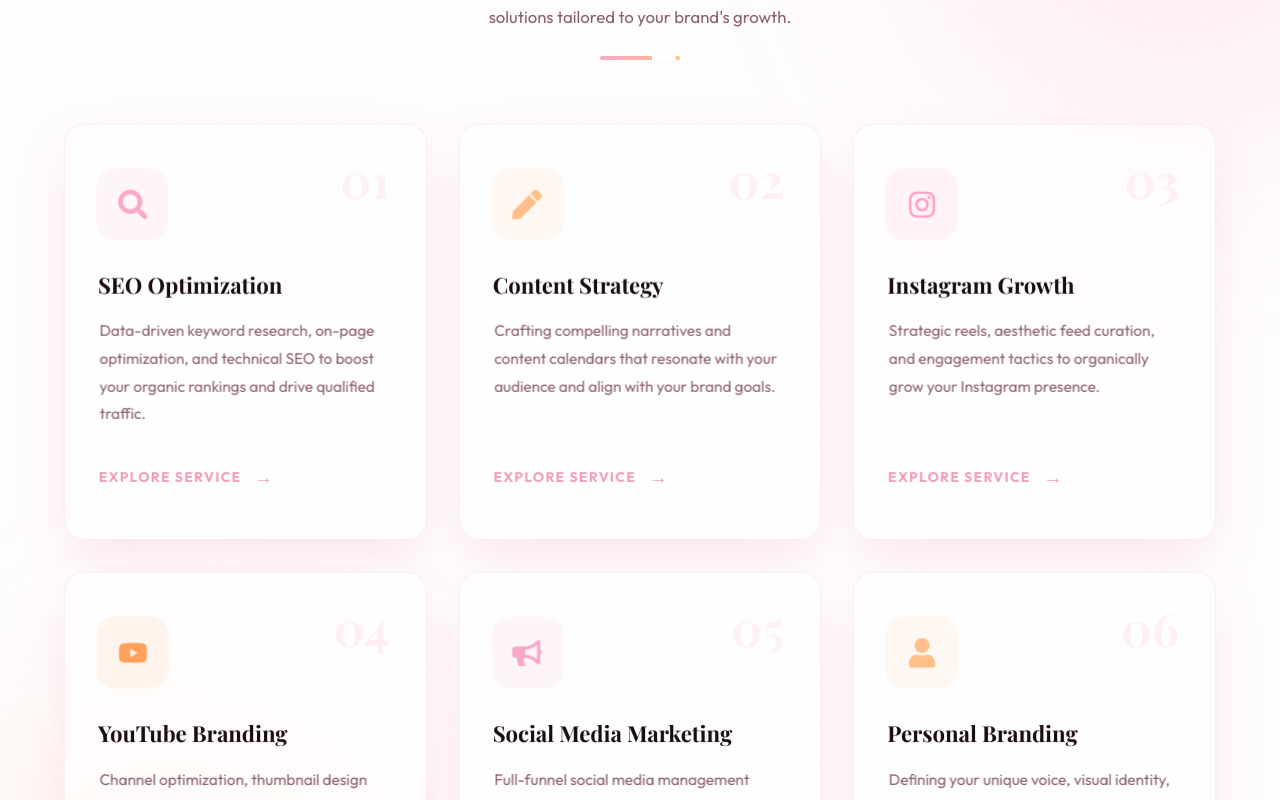
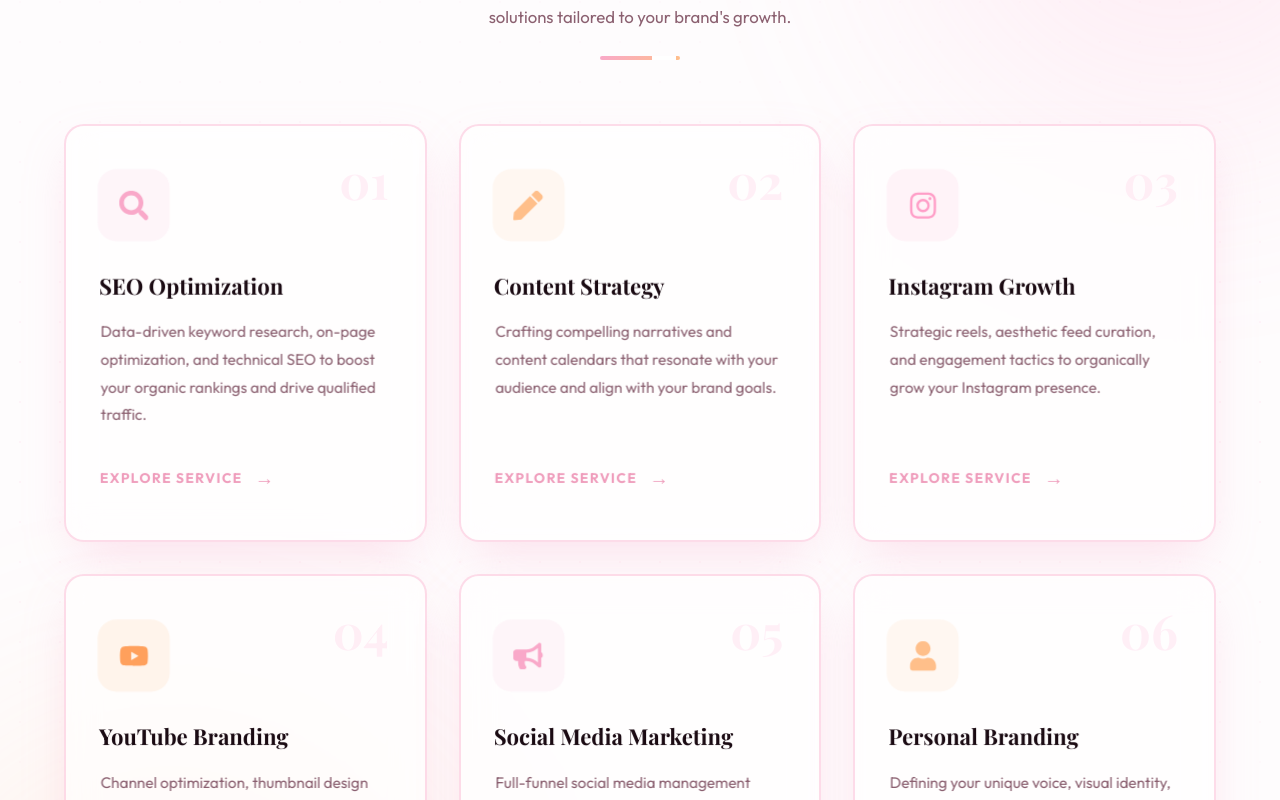
Before and after one commit to faizakhanpathan/faizaportfolio, a React (Vite) app: page / in a window 1280 px wide. Shown: the part 1100-1900 px from the top of the page. Built offline with nearby package versions, Linux system fonts and the light colour scheme; a web font is replaced by a local one.

Commit message:
updated files

```diff
--- a/src/components/sections/ServicesSection/ServicesSection.css
+++ b/src/components/sections/ServicesSection/ServicesSection.css
@@ -98,13 +98,13 @@
   perspective: 1000px;
   height: 100%;
   background: rgba(255, 255, 255, 0.6);
-  border: 1px solid rgba(249, 168, 201, 0.2);
+  border: 2px solid rgba(249, 168, 201, 0.4);
   box-shadow: 0 20px 50px -12px rgba(249, 168, 201, 0.35);
 }
 
 .service-card:hover {
   background: rgba(255, 255, 255, 0.9);
-  border-color: rgba(249, 168, 201, 0.5);
+  border-color: rgba(249, 168, 201, 0.8);
   box-shadow: 0 35px 80px -15px rgba(232, 115, 159, 0.5);
 }
 
```
